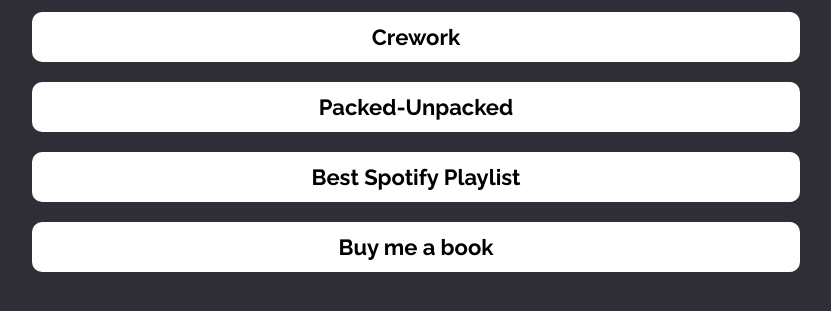
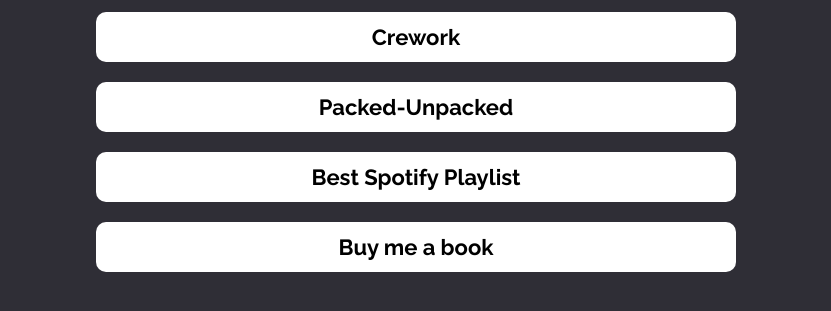
Before and after one commit to ishantjuyal/bio, a plain HTML site: page index.html in a window 1280 px wide. Shown: the part 301-612 px from the top of the page, without its empty margins (224-1055 px from the left). Drawn offline with Linux system fonts and the light colour scheme.

Commit message:
Changed box width for full screen

```diff
--- a/style.css
+++ b/style.css
@@ -83,8 +83,8 @@
     margin: 5px;
     height: 50px;
     line-height: 50px;
-    width: 60%;
-    max-width: 60%;
+    width: 50%;
+    max-width: 50%;
     font-family: "Raleway", sans-serif;
     font-weight: bold;
     font-size: 22px;
```
